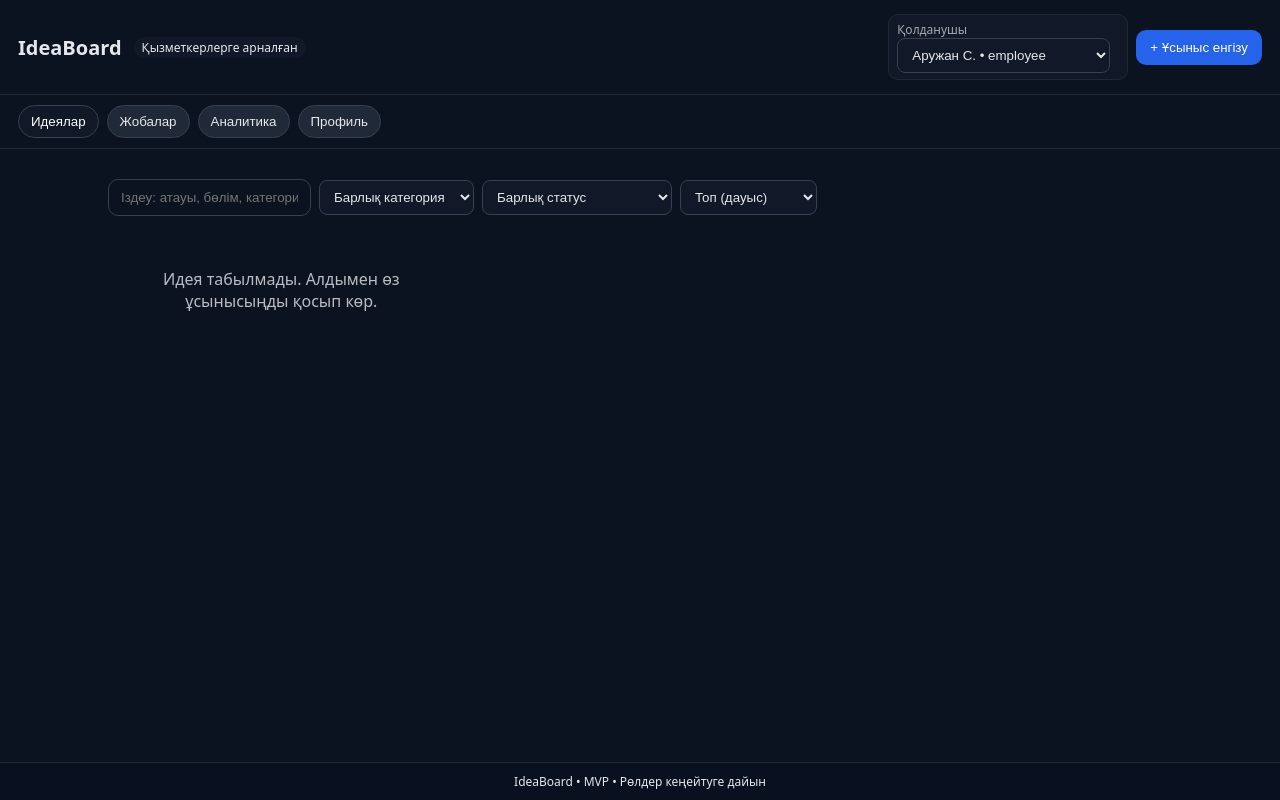
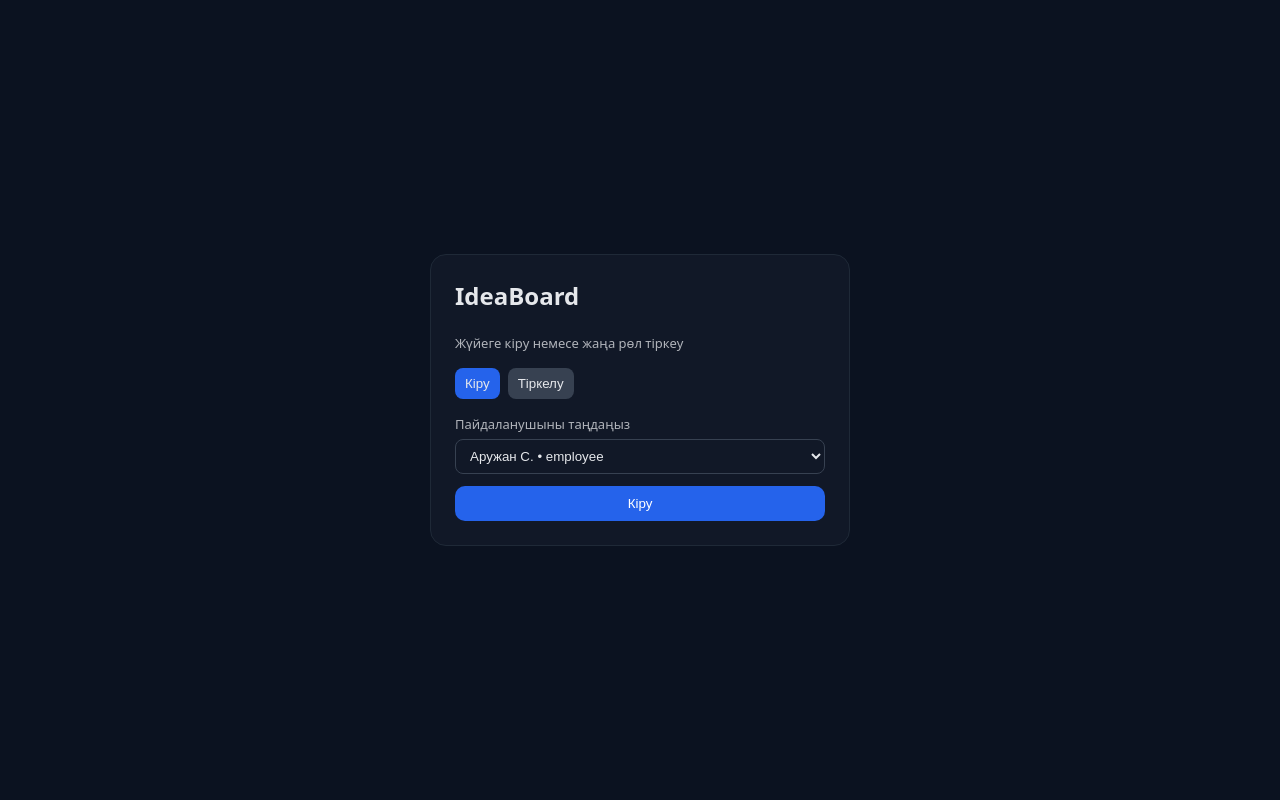
Before and after one commit to raimzhumabek-ctrl/Audit12, a React (Vite) app: page / in a window 1280 px wide. Built offline with nearby package versions, Linux system fonts and the light colour scheme.

Commit message:
Refine role handling with auth gate

```diff
--- a/src/IdeaBoardApp.jsx
+++ b/src/IdeaBoardApp.jsx
@@ -49,7 +49,7 @@ const PERMS = {
 };
 
 // ---------- Storage helpers ----------
-const LS_KEYS = { ideas: "ideaboard.ideas", currentUser: "ideaboard.currentUser" };
+const LS_KEYS = { ideas: "ideaboard.ideas", currentUser: "ideaboard.currentUser", users: "ideaboard.users" };
 
 /** @returns {Idea[]} */
 function loadIdeas() {
@@ -61,15 +61,52 @@ function loadIdeas() {
 /** @param {Idea[]} ideas */
 function saveIdeas(ideas) { localStorage.setItem(LS_KEYS.ideas, JSON.stringify(ideas)); }
 
-/** @returns {User} */
-function loadUser() {
-  const raw = localStorage.getItem(LS_KEYS.currentUser);
-  if (raw) try { return JSON.parse(raw); } catch {}
-  return DEFAULT_USERS[0];
+/** @returns {User[]} */
+function loadUsers() {
+  const raw = localStorage.getItem(LS_KEYS.users);
+  if (!raw) return DEFAULT_USERS;
+  try {
+    const parsed = JSON.parse(raw);
+    if (Array.isArray(parsed) && parsed.every(u => u && typeof u.id === "string")) {
+      return parsed;
+    }
+  } catch {}
+  return DEFAULT_USERS;
 }
 
-/** @param {User} u */
-function saveUser(u) { localStorage.setItem(LS_KEYS.currentUser, JSON.stringify(u)); }
+/** @param {User[]} users */
+function saveUsers(users) { localStorage.setItem(LS_KEYS.users, JSON.stringify(users)); }
+
+/** @returns {string|null} */
+function loadCurrentUserId() {
+  const raw = localStorage.getItem(LS_KEYS.currentUser);
+  if (!raw) return null;
+  try {
+    const parsed = JSON.parse(raw);
+    if (parsed && typeof parsed === "object" && "id" in parsed) {
+      return parsed.id;
+    }
+    if (typeof parsed === "string") {
+      return parsed;
+    }
+  } catch {}
+  try {
+    const fallback = JSON.parse(raw);
+    if (fallback && typeof fallback === "object" && "id" in fallback) {
+      return fallback.id;
+    }
+  } catch {}
+  return raw || null;
+}
+
+/** @param {string|null} id */
+function saveCurrentUserId(id) {
+  if (id) {
+    localStorage.setItem(LS_KEYS.currentUser, JSON.stringify(id));
+  } else {
+    localStorage.removeItem(LS_KEYS.currentUser);
+  }
+}
 
 // ---------- Utilities ----------
 const uid = (p = "id") => `${p}_${Math.random().toString(36).slice(2, 9)}`;
@@ -95,8 +132,10 @@ const CATEGORIES = [
 
 // ---------- Root Component ----------
 export default function IdeaBoardApp() {
-  const [ideas, setIdeas] = useState(/** @type {Idea[]} */(loadIdeas()));
-  const [currentUser, setCurrentUser] = useState(/** @type {User} */(loadUser()));
+  const [ideas, setIdeas] = useState(() => /** @type {Idea[]} */(loadIdeas()));
+  const [users, setUsers] = useState(() => /** @type {User[]} */(loadUsers()));
+  const [currentUserId, setCurrentUserId] = useState(() => loadCurrentUserId());
+  const currentUser = useMemo(() => users.find(u => u.id === currentUserId) || null, [users, currentUserId]);
   const [query, setQuery] = useState("");
   const [category, setCategory] = useState("all");
   const [status, setStatus] = useState("all");
@@ -105,7 +144,24 @@ export default function IdeaBoardApp() {
   const [activeTab, setActiveTab] = useState("ideas"); // ideas | projects | analytics | profile
 
   useEffect(() => saveIdeas(ideas), [ideas]);
-  useEffect(() => saveUser(currentUser), [currentUser]);
+  useEffect(() => saveUsers(users), [users]);
+  useEffect(() => saveCurrentUserId(currentUserId), [currentUserId]);
+
+  if (!currentUser) {
+    return (
+      <div style={{ ...styles.page, display: "grid", placeItems: "center", padding: 24 }}>
+        <AuthGate
+          users={users}
+          onLogin={(id) => setCurrentUserId(id)}
+          onRegister={({ name, dept, role }) => {
+            const user = /** @type {User} */({ id: uid("user"), name, role, ...(dept ? { dept } : {}) });
+            setUsers(prev => [...prev, user]);
+            setCurrentUserId(user.id);
+          }}
+        />
+      </div>
+    );
+  }
 
   const perms = PERMS[/** @type {keyof typeof PERMS} */(currentUser.role)] || PERMS.employee;
 
@@ -136,10 +192,9 @@ export default function IdeaBoardApp() {
     <div style={styles.page}>
       <Topbar
         currentUser={currentUser}
-        onSwitchUser={(u) => setCurrentUser(u)}
+        onLogout={() => setCurrentUserId(null)}
         onNewIdea={() => setShowForm(true)}
         canSubmit={perms.submit}
-        users={DEFAULT_USERS}
       />
 
       <Tabs value={activeTab} onChange={setActiveTab} />
@@ -238,7 +293,7 @@ function addComment(idea, user, text) {
 }
 
 // ---------- UI pieces ----------
-function Topbar({ currentUser, users, onSwitchUser, onNewIdea, canSubmit }) {
+function Topbar({ currentUser, onLogout, onNewIdea, canSubmit }) {
   return (
     <div style={styles.topbar}>
       <div style={{ display: "flex", alignItems: "center", gap: 12 }}>
@@ -246,29 +301,112 @@ function Topbar({ currentUser, users, onSwitchUser, onNewIdea, canSubmit }) {
         <Badge text="Қызметкерлерге арналған"/>
       </div>
       <div style={{ display: "flex", gap: 8, alignItems: "center" }}>
-        <RoleSwitcher users={users} currentUser={currentUser} onSwitchUser={onSwitchUser} />
+        <div style={styles.userBox}>
+          <div style={{ fontSize: 13, fontWeight: 600 }}>{currentUser.name}</div>
+          <div style={{ fontSize: 12, opacity: 0.75 }}>{currentUser.role}{currentUser.dept ? ` • ${currentUser.dept}` : ""}</div>
+        </div>
+        <button style={styles.secondaryBtn} onClick={onLogout}>Шығу</button>
         <button style={{ ...styles.btn, opacity: canSubmit ? 1 : 0.5 }} onClick={() => canSubmit && onNewIdea()}>+ Ұсыныс енгізу</button>
       </div>
     </div>
   );
 }
 
-function RoleSwitcher({ users, currentUser, onSwitchUser }) {
+function AuthGate({ users, onLogin, onRegister }) {
+  const [mode, setMode] = useState(() => (users.length ? "login" : "register"));
+  const [loginId, setLoginId] = useState(() => (users[0]?.id || ""));
+  const [name, setName] = useState("");
+  const [dept, setDept] = useState("");
+  const [role, setRole] = useState(ROLES[0]);
+  const [error, setError] = useState("");
+
+  useEffect(() => {
+    if (users.length === 0) {
+      setLoginId("");
+      setMode("register");
+      return;
+    }
+    if (!users.find(u => u.id === loginId)) {
+      setLoginId(users[0].id);
+    }
+  }, [users, loginId]);
+
+  const canLogin = mode === "login" && users.length > 0 && Boolean(loginId);
+
   return (
-    <div style={styles.roleBox}>
-      <div style={{ fontSize: 12, opacity: 0.7 }}>Қолданушы</div>
-      <select
-        value={currentUser.id}
-        onChange={(e) => {
-          const u = users.find(x => x.id === e.target.value) || users[0];
-          onSwitchUser(u);
-        }}
-        style={styles.select}
-      >
-        {users.map(u => (
-          <option key={u.id} value={u.id}>{u.name} • {u.role}</option>
-        ))}
-      </select>
+    <div style={styles.authCard}>
+      <h2 style={{ margin: "0 0 6px" }}>IdeaBoard</h2>
+      <div style={{ fontSize: 13, opacity: 0.75 }}>Жүйеге кіру немесе жаңа рөл тіркеу</div>
+      <div style={{ display: "flex", gap: 8 }}>
+        <button
+          style={{
+            ...styles.secondaryBtn,
+            background: mode === "login" ? "#2563eb" : "#374151",
+          }}
+          onClick={() => setMode("login")}
+        >Кіру</button>
+        <button
+          style={{
+            ...styles.secondaryBtn,
+            background: mode === "register" ? "#2563eb" : "#374151",
+          }}
+          onClick={() => setMode("register")}
+        >Тіркелу</button>
+      </div>
+
+      {mode === "login" ? (
+        <div style={{ display: "grid", gap: 12 }}>
+          {users.length === 0 ? (
+            <div style={{ fontSize: 13, opacity: 0.8 }}>Алдымен жаңа пайдаланушыны тіркеу қажет.</div>
+          ) : (
+            <>
+              <label style={{ display: "grid", gap: 6, fontSize: 13 }}>
+                <span style={{ opacity: 0.75 }}>Пайдаланушыны таңдаңыз</span>
+                <select style={styles.select} value={loginId} onChange={e => setLoginId(e.target.value)}>
+                  {users.map(u => (
+                    <option key={u.id} value={u.id}>{u.name} • {u.role}</option>
+                  ))}
+                </select>
+              </label>
+              <button style={{ ...styles.btn, opacity: canLogin ? 1 : 0.5 }} disabled={!canLogin} onClick={() => canLogin && onLogin(loginId)}>Кіру</button>
+            </>
+          )}
+        </div>
+      ) : (
+        <div style={{ display: "grid", gap: 12 }}>
+          <input
+            style={styles.input}
+            placeholder="Аты-жөні"
+            value={name}
+            onChange={e => setName(e.target.value)}
+          />
+          <input
+            style={styles.input}
+            placeholder="Бөлім (қалауыңыз бойынша)"
+            value={dept}
+            onChange={e => setDept(e.target.value)}
+          />
+          <label style={{ display: "grid", gap: 6, fontSize: 13 }}>
+            <span style={{ opacity: 0.75 }}>Рөлі</span>
+            <select style={styles.select} value={role} onChange={e => setRole(e.target.value)}>
+              {ROLES.map(r => <option key={r} value={r}>{r}</option>)}
+            </select>
+          </label>
+          {error && <div style={{ color: "#f87171", fontSize: 13 }}>{error}</div>}
+          <button
+            style={styles.btn}
+            onClick={() => {
+              const trimmed = name.trim();
+              if (!trimmed) {
+                setError("Аты-жөнін енгізіңіз");
+                return;
+              }
+              setError("");
+              onRegister({ name: trimmed, dept: dept.trim() || undefined, role });
+            }}
+          >Тіркелу</button>
+        </div>
+      )}
     </div>
   );
 }
@@ -550,12 +688,13 @@ const styles = {
   grid: { display:"grid", gap:12, gridTemplateColumns:"repeat(auto-fill, minmax(320px, 1fr))" },
   card: { background:"#111827", border:"1px solid #1f2937", padding:16, borderRadius:14, boxShadow:"0 0 0 1px rgba(0,0,0,.1) inset" },
   comment: { background:"#0b1220", border:"1px solid #1f2937", padding:"8px 10px", borderRadius:10 },
-  roleBox: { background:"#111827", border:"1px solid #1f2937", padding:"6px 8px", borderRadius:10, minWidth:240 },
+  userBox: { background:"#111827", border:"1px solid #1f2937", padding:"6px 10px", borderRadius:10, minWidth:220 },
   tabs: { display:"flex", gap:8, padding:"10px 18px", borderBottom:"1px solid #1f2937", position:"sticky", top:54, background:"#0b1220", zIndex:9 },
   tab: { border:"1px solid #374151", padding:"8px 12px", borderRadius:999, cursor:"pointer" },
   kpis: { display:"grid", gridTemplateColumns:"repeat(auto-fill, minmax(180px, 1fr))", gap:12, marginBottom:12 },
   kpi: { background:"#111827", border:"1px solid #1f2937", padding:16, borderRadius:14 },
   modalWrap: { position:"fixed", inset:0, background:"rgba(0,0,0,.5)", display:"grid", placeItems:"center", zIndex:20 },
   modal: { width:"min(680px, 96vw)", background:"#0b1220", border:"1px solid #1f2937", borderRadius:16, padding:16 },
+  authCard: { background:"#111827", border:"1px solid #1f2937", borderRadius:16, padding:24, width:"min(420px, 94vw)", display:"grid", gap:16 },
   footer: { position:"fixed", bottom:0, left:0, right:0, padding:"10px 18px", borderTop:"1px solid #1f2937", background:"rgba(11,18,32,.9)", backdropFilter:"saturate(180%) blur(6px)", textAlign:"center", fontSize:12 }
 };
```
